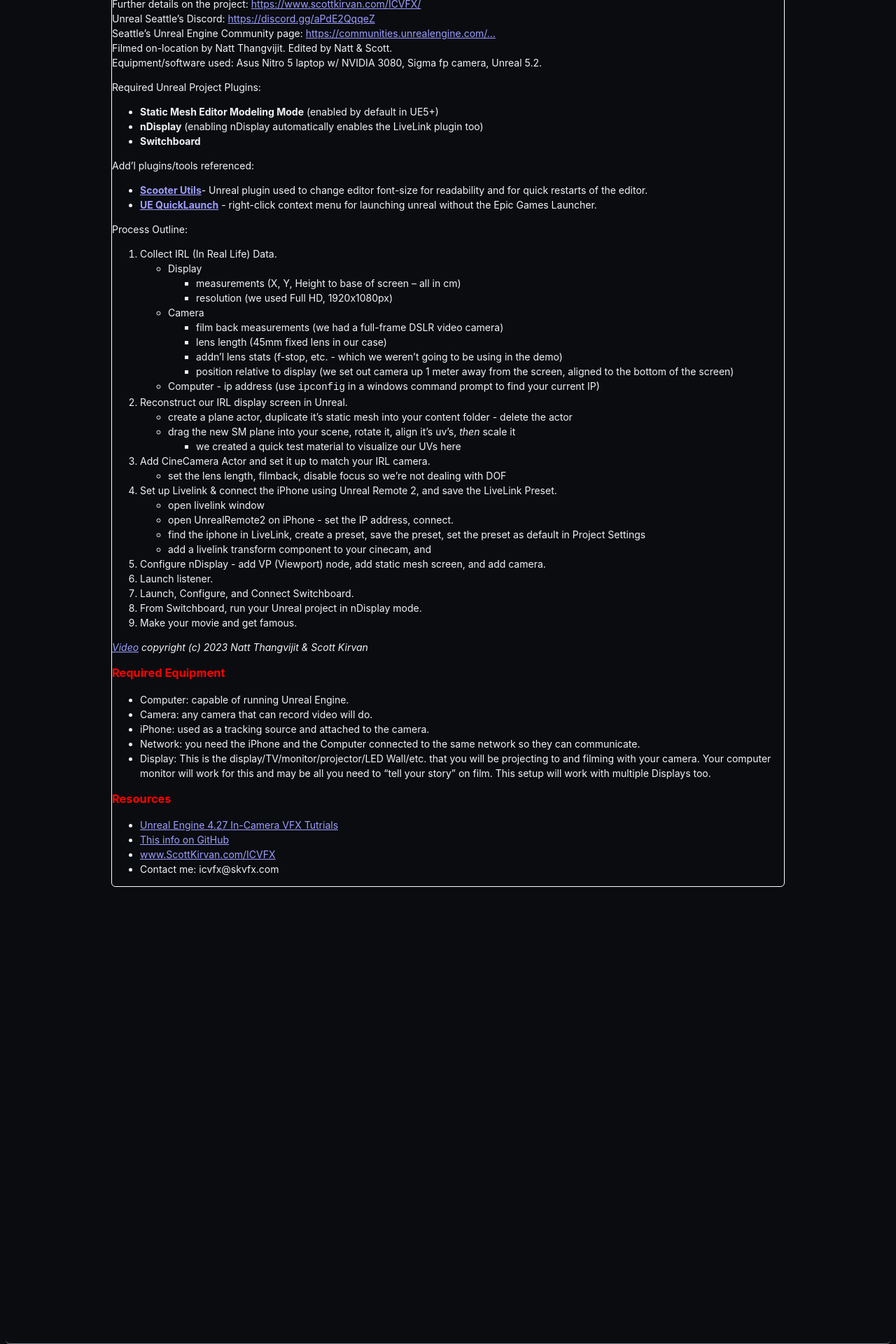
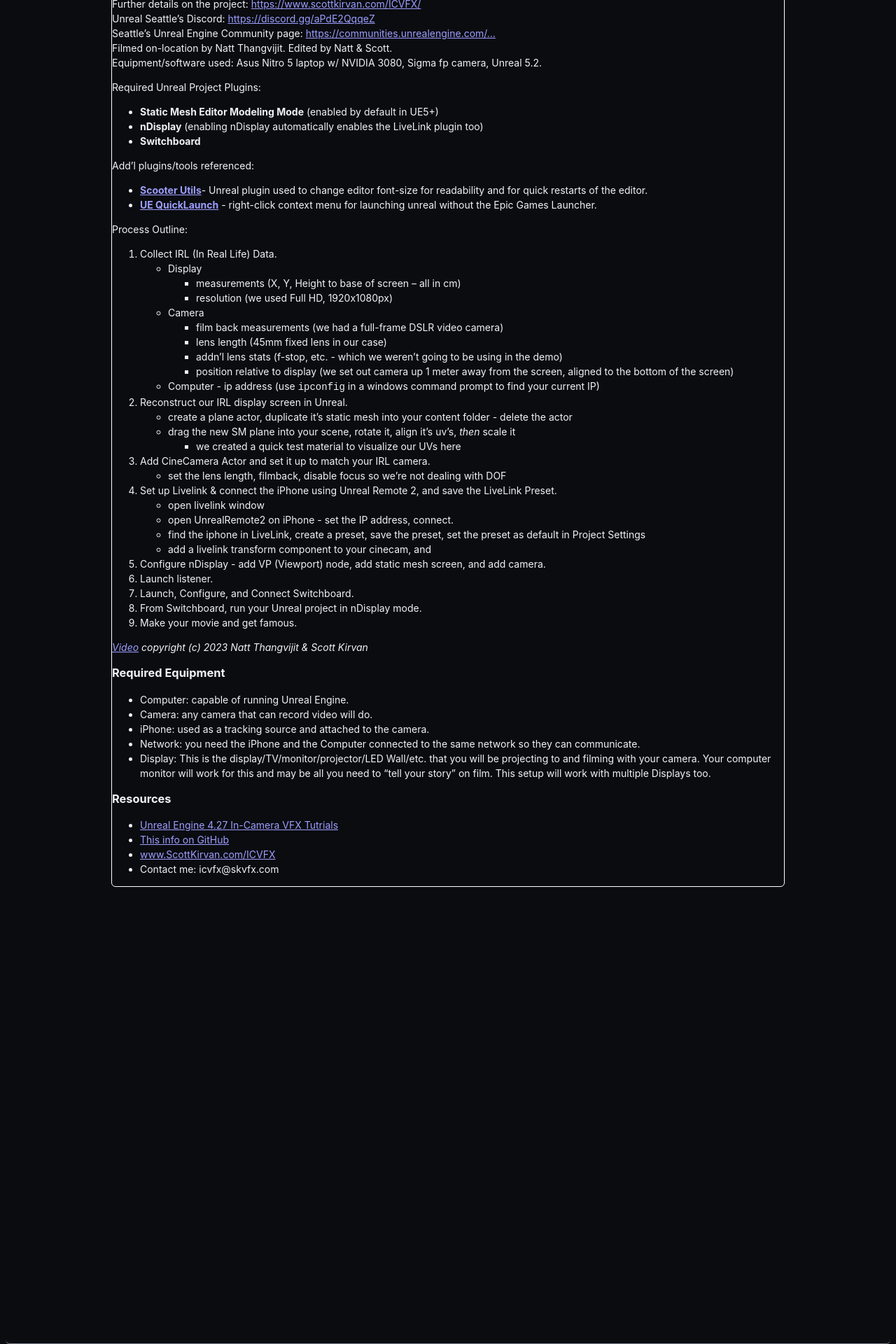
Before and after one commit to ScottKirvan/ICVFX, a Jekyll site: the page built from README.md, in a window 1280 px wide. Shown: the part 984-2904 px from the top of the page at 70% size. Built offline with Jekyll 4.4.1, drawn with Linux system fonts in a browser that asks for light colours; our own code applies the rules of GitHub Pages for plain Markdown files.

Commit message:
auto obsidian checkin: 2023-09-11 23:05:23

```diff
--- a/assets/css/custom.css
+++ b/assets/css/custom.css
@@ -34,8 +34,32 @@ body {
     border-radius: 6px;
 }
 
-h3 {
-    color: red;
-}
+h1 {}
 
-h1 {}
+h2 {}
+
+h3 {}
+
+h4 {}
+
+h5 {}
+
+h6 {}
+
+p {}
+
+a {}
+
+img {}
+
+ul {}
+
+ol {}
+
+li {}
+
+span {}
+
+div {}
+
+table {}
```
